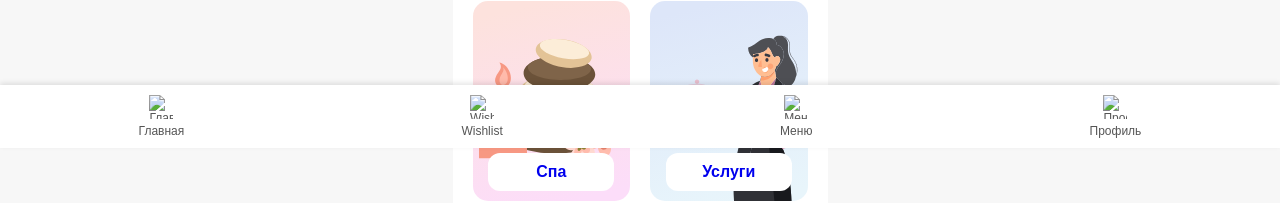
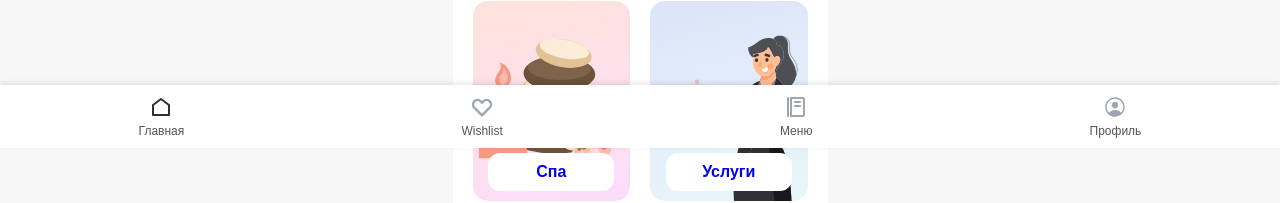
Before and after one commit to Mtkrb/web-site-beam, a plain HTML site: page index.html in a window 1280 px wide. Shown: the part 652-855 px from the top of the page. Drawn offline with Linux system fonts and the light colour scheme; the site is published under a folder, as on GitHub Pages, so addresses that start at the root find nothing.

Commit message:
some fix

```diff
--- a/index.html
+++ b/index.html
@@ -86,19 +86,19 @@
 
 			<div class="navbar">
 				<a href="/" class="nav-item">
-					<img src="/images/home-icon.svg" alt="Главная" />
+					<img src="images/home-icon.svg" alt="Главная" />
 					<span>Главная</span>
 				</a>
 				<a href="#" class="nav-item">
-					<img src="/images/wishlist-icon.svg" alt="Wishlist" />
+					<img src="images/wishlist-icon.svg" alt="Wishlist" />
 					<span>Wishlist</span>
 				</a>
 				<a href="#" class="nav-item">
-					<img src="/images/menu-icon.svg" alt="Меню" />
+					<img src="images/menu-icon.svg" alt="Меню" />
 					<span>Меню</span>
 				</a>
 				<a href="#" class="nav-item">
-					<img src="/images/profile-icon.svg" alt="Профиль" />
+					<img src="images/profile-icon.svg" alt="Профиль" />
 					<span>Профиль</span>
 				</a>
 			</div>
```
Also changed, not shown: appointmentApprove.html (+1 -1 lines).
